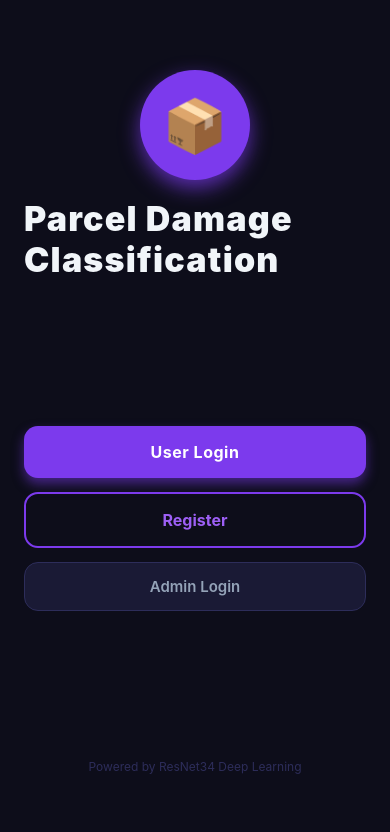
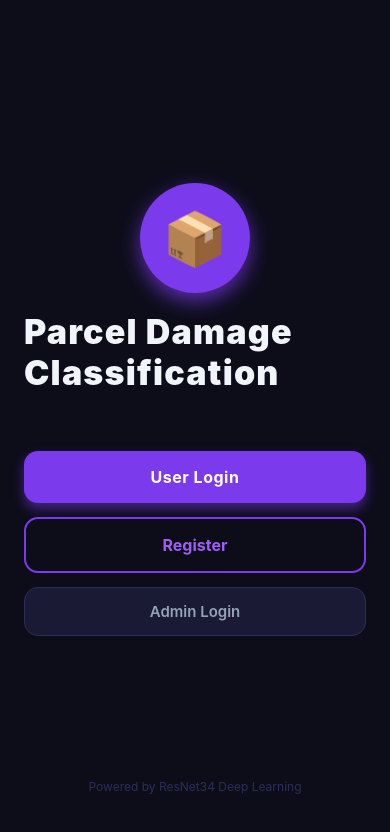
Before and after one commit to saikumarkoda13-ai/parcel, a React Native app in the folder parcel-damage-app/: screen /Landing in a window 390 px wide. Shown: the top 832 px of the page. Built offline with nearby package versions, Linux system fonts and the light colour scheme.

Commit message:
Refactor LandingScreen layout and styles

```diff
--- a/parcel-damage-app/screens/LandingScreen.js
+++ b/parcel-damage-app/screens/LandingScreen.js
@@ -20,7 +20,8 @@ export default function LandingScreen({ navigation }) {
     return (
         <View style={styles.container}>
             <StatusBar barStyle="light-content" backgroundColor={COLORS.bg} />
-            <Animated.View style={{ alignItems: 'center', transform: [{ scale }], opacity }}>
+            <View style={styles.contentWrapper}>
+                <Animated.View style={{ alignItems: 'center', transform: [{ scale }], opacity, marginBottom: 50 }}>
                     <View style={styles.logoCircle}>
                         <Text style={styles.logoIcon}>📦</Text>
                     </View>
@@ -39,6 +40,7 @@ export default function LandingScreen({ navigation }) {
                         <Text style={styles.adminBtnText}>Admin Login</Text>
                     </TouchableOpacity>
                 </View>
+            </View>
 
             <Text style={styles.footer}>Powered by ResNet34 Deep Learning</Text>
         </View>
@@ -46,7 +48,8 @@ export default function LandingScreen({ navigation }) {
 }
 
 const styles = StyleSheet.create({
-    container: { flex: 1, backgroundColor: COLORS.bg, alignItems: 'center', justifyContent: 'space-between', paddingVertical: 70, paddingHorizontal: 24 },
+    container: { flex: 1, backgroundColor: COLORS.bg, alignItems: 'center', paddingVertical: 50, paddingHorizontal: 24 },
+    contentWrapper: { flex: 1, justifyContent: 'center', width: '100%' },
     logoCircle: { width: 110, height: 110, borderRadius: 55, backgroundColor: COLORS.primary, alignItems: 'center', justifyContent: 'center', marginBottom: 18, shadowColor: COLORS.primary, shadowOffset: { width: 0, height: 8 }, shadowOpacity: 0.7, shadowRadius: 20, elevation: 14 },
     logoIcon: { fontSize: 52 },
     title: { fontSize: 34, fontWeight: '900', color: COLORS.text, letterSpacing: 1.2, marginBottom: 8 },
```
Lines whose indentation alone changed are shown as unchanged.
